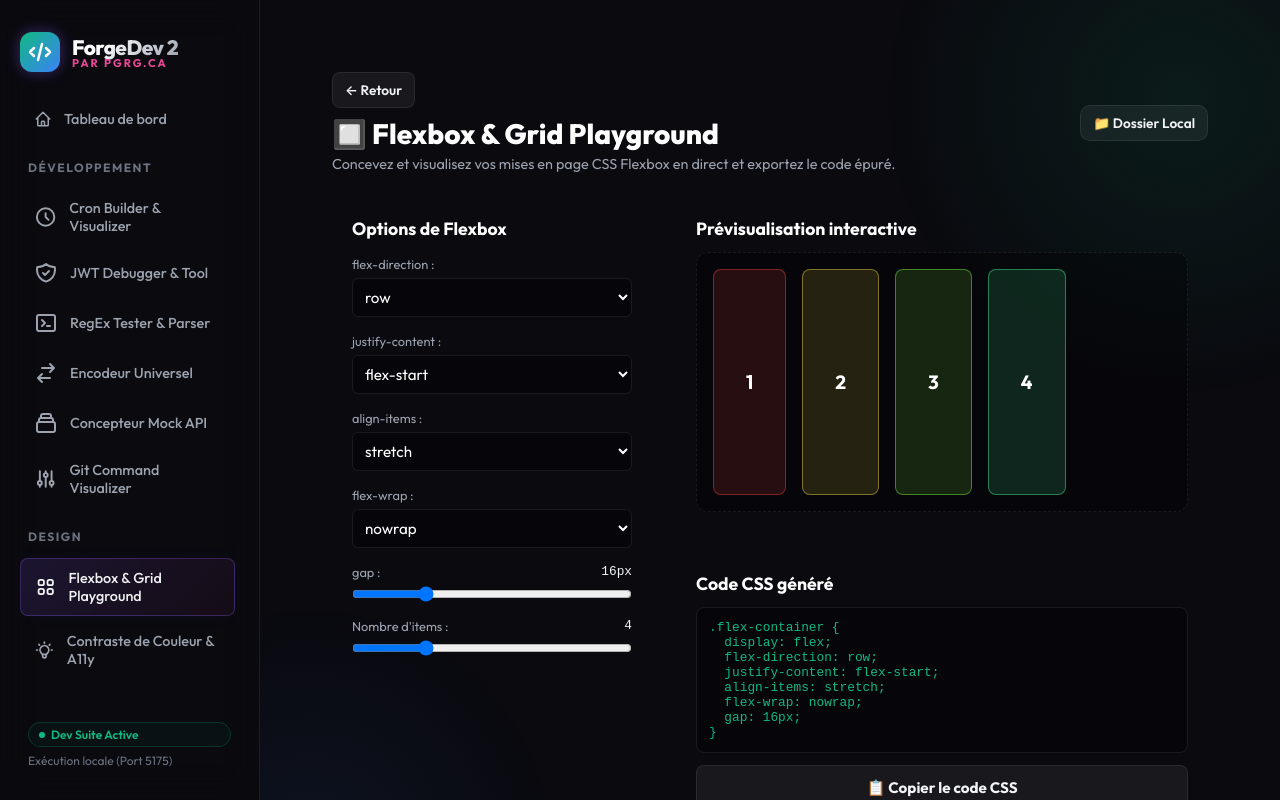
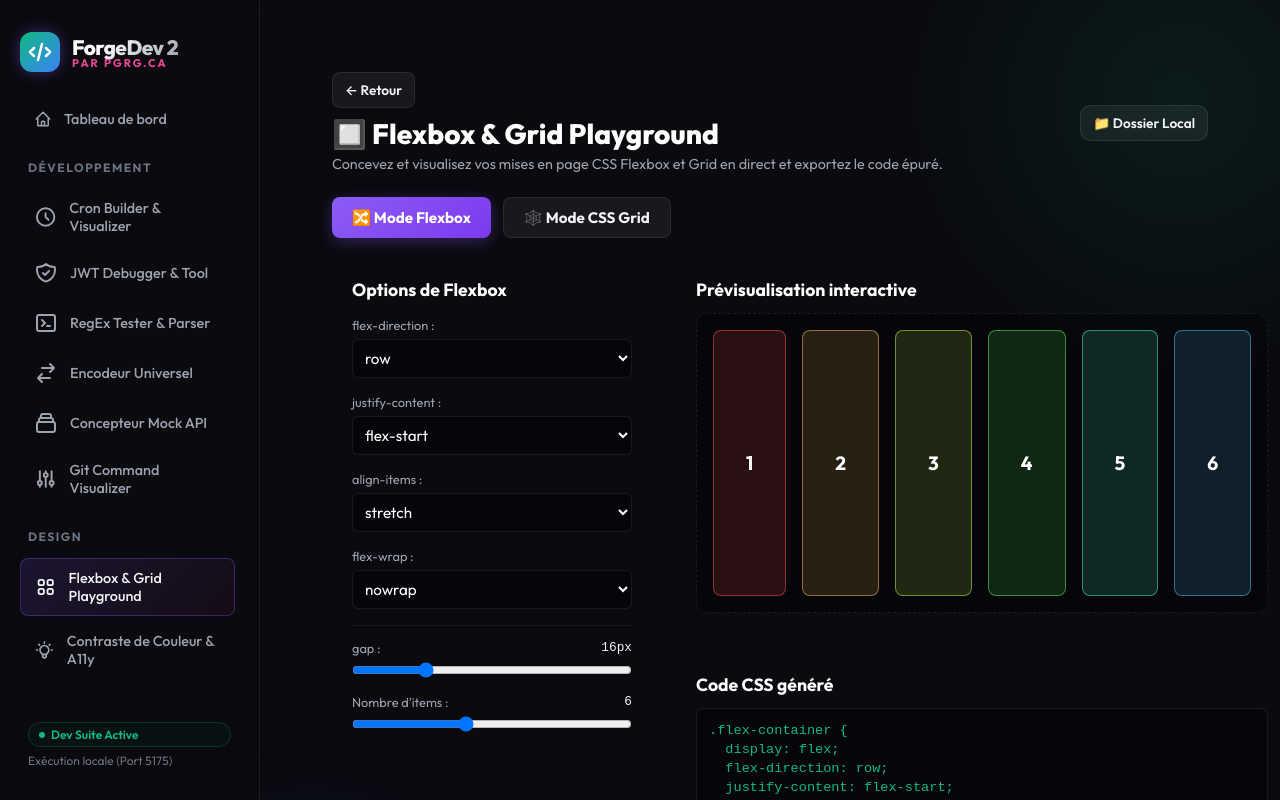
Before and after one commit to freeforgecontact-ai/freeforge, a React (Vite) app: page / in a window 1280 px wide. Both pictures are taken after a click on the button "Flexbox & Grid Playground". Shown: the top 800 px of the page. Built offline with nearby package versions, Linux system fonts and the light colour scheme.

Commit message:
feat: complete dev2 tools (CSS Grid tab, Mock API persistence)

```diff
--- a/src/App.jsx
+++ b/src/App.jsx
@@ -102,7 +102,7 @@ export default function App() {
     {
       id: 'color_contrast',
       title: 'Contraste de Couleur & A11y',
-      desc: 'Vérifiez la conformité WCAG 2.1 et simulez le daltonisme en temps réel sur Canvas.',
+      desc: 'Vérifiez la conformité WCAG 2.1 et simulez le daltonisme en temps réel avec des filtres de matrices de couleurs SVG.',
       category: 'design',
       icon: (
         <svg xmlns="http://www.w3.org/2000/svg" fill="none" viewBox="0 0 24 24" stroke="currentColor" strokeWidth="2" style={{width:24, height:24}}>
--- a/src/tools/FlexboxPlayground.jsx
+++ b/src/tools/FlexboxPlayground.jsx
@@ -2,14 +2,26 @@ import React, { useState } from 'react';
 import FolderButton from '../components/FolderButton';
 
 export default function FlexboxPlayground({ goBack }) {
+  const [activeTab, setActiveTab] = useState('flex'); // 'flex' | 'grid'
+
+  // Flexbox states
   const [direction, setDirection] = useState('row');
   const [justify, setJustify] = useState('flex-start');
   const [align, setAlign] = useState('stretch');
   const [wrap, setWrap] = useState('nowrap');
+
+  // Grid states
+  const [gridCols, setGridCols] = useState('repeat(3, 1fr)');
+  const [gridRows, setGridRows] = useState('auto');
+  const [justifyItems, setJustifyItems] = useState('stretch');
+  const [alignItems, setAlignItems] = useState('stretch');
+
+  // Common states
   const [gap, setGap] = useState(16);
-  const [itemCount, setItemCount] = useState(4);
+  const [itemCount, setItemCount] = useState(6);
 
   const generateCss = () => {
+    if (activeTab === 'flex') {
       return `.flex-container {
   display: flex;
   flex-direction: ${direction};
@@ -18,6 +30,16 @@ export default function FlexboxPlayground({ goBack }) {
   flex-wrap: ${wrap};
   gap: ${gap}px;
 }`;
+    } else {
+      return `.grid-container {
+  display: grid;
+  grid-template-columns: ${gridCols};
+  grid-template-rows: ${gridRows};
+  justify-items: ${justifyItems};
+  align-items: ${alignItems};
+  gap: ${gap}px;
+}`;
+    }
   };
 
   const handleCopyCss = () => {
@@ -36,18 +58,41 @@ export default function FlexboxPlayground({ goBack }) {
             🔲 Flexbox & Grid Playground
           </h1>
           <p style={{ fontSize: '0.9rem', color: 'var(--text-secondary)', marginTop: 4 }}>
-            Concevez et visualisez vos mises en page CSS Flexbox en direct et exportez le code épuré.
+            Concevez et visualisez vos mises en page CSS Flexbox et Grid en direct et exportez le code épuré.
           </p>
         </div>
         <FolderButton toolId="flexbox_playground" toolName="FlexboxPlayground" />
       </div>
 
+      {/* Tabs */}
+      <div style={{ display: 'flex', gap: 12, marginBottom: 20 }} className="no-print">
+        <button
+          onClick={() => setActiveTab('flex')}
+          className={`btn-premium ${activeTab === 'flex' ? 'btn-primary' : 'btn-secondary'}`}
+          style={{ padding: '10px 20px', borderRadius: 8, fontWeight: 'bold' }}
+        >
+          🔀 Mode Flexbox
+        </button>
+        <button
+          onClick={() => setActiveTab('grid')}
+          className={`btn-premium ${activeTab === 'grid' ? 'btn-primary' : 'btn-secondary'}`}
+          style={{ padding: '10px 20px', borderRadius: 8, fontWeight: 'bold' }}
+        >
+          🕸️ Mode CSS Grid
+        </button>
+      </div>
+
       <div style={{ display: 'grid', gridTemplateColumns: '320px 1fr', gap: 24 }}>
+
         {/* Left column: Controls */}
         <div className="glass-panel" style={{ padding: 20, borderRadius: 16, display: 'flex', flexDirection: 'column', gap: 16 }}>
-          <h2 style={{ fontSize: '1.1rem', fontWeight: 700, color: 'white' }}>Options de Flexbox</h2>
+          <h2 style={{ fontSize: '1.1rem', fontWeight: 700, color: 'white', margin: 0 }}>
+            {activeTab === 'flex' ? 'Options de Flexbox' : 'Options de CSS Grid'}
+          </h2>
 
-          {/* flex-direction */}
+          {activeTab === 'flex' ? (
+            /* Flexbox controls */
+            <>
               <div style={{ display: 'flex', flexDirection: 'column', gap: 6 }}>
                 <label style={{ fontSize: '0.8rem', color: 'var(--text-secondary)' }}>flex-direction :</label>
                 <select value={direction} onChange={(e) => setDirection(e.target.value)} className="input-premium" style={{ width: '100%', padding: 8, borderRadius: 6, backgroundColor: 'rgba(0,0,0,0.3)', color: 'white', border: '1px solid var(--border-light)' }}>
@@ -58,7 +103,6 @@ export default function FlexboxPlayground({ goBack }) {
                 </select>
               </div>
 
-          {/* justify-content */}
               <div style={{ display: 'flex', flexDirection: 'column', gap: 6 }}>
                 <label style={{ fontSize: '0.8rem', color: 'var(--text-secondary)' }}>justify-content :</label>
                 <select value={justify} onChange={(e) => setJustify(e.target.value)} className="input-premium" style={{ width: '100%', padding: 8, borderRadius: 6, backgroundColor: 'rgba(0,0,0,0.3)', color: 'white', border: '1px solid var(--border-light)' }}>
@@ -71,7 +115,6 @@ export default function FlexboxPlayground({ goBack }) {
                 </select>
               </div>
 
-          {/* align-items */}
               <div style={{ display: 'flex', flexDirection: 'column', gap: 6 }}>
                 <label style={{ fontSize: '0.8rem', color: 'var(--text-secondary)' }}>align-items :</label>
                 <select value={align} onChange={(e) => setAlign(e.target.value)} className="input-premium" style={{ width: '100%', padding: 8, borderRadius: 6, backgroundColor: 'rgba(0,0,0,0.3)', color: 'white', border: '1px solid var(--border-light)' }}>
@@ -83,7 +126,6 @@ export default function FlexboxPlayground({ goBack }) {
                 </select>
               </div>
 
-          {/* flex-wrap */}
               <div style={{ display: 'flex', flexDirection: 'column', gap: 6 }}>
                 <label style={{ fontSize: '0.8rem', color: 'var(--text-secondary)' }}>flex-wrap :</label>
                 <select value={wrap} onChange={(e) => setWrap(e.target.value)} className="input-premium" style={{ width: '100%', padding: 8, borderRadius: 6, backgroundColor: 'rgba(0,0,0,0.3)', color: 'white', border: '1px solid var(--border-light)' }}>
@@ -92,9 +134,54 @@ export default function FlexboxPlayground({ goBack }) {
                   <option value="wrap-reverse">wrap-reverse</option>
                 </select>
               </div>
+            </>
+          ) : (
+            /* CSS Grid controls */
+            <>
+              <div style={{ display: 'flex', flexDirection: 'column', gap: 6 }}>
+                <label style={{ fontSize: '0.8rem', color: 'var(--text-secondary)' }}>grid-template-columns :</label>
+                <select value={gridCols} onChange={(e) => setGridCols(e.target.value)} className="input-premium" style={{ width: '100%', padding: 8, borderRadius: 6, backgroundColor: 'rgba(0,0,0,0.3)', color: 'white', border: '1px solid var(--border-light)' }}>
+                  <option value="repeat(3, 1fr)">repeat(3, 1fr)</option>
+                  <option value="repeat(2, 1fr)">repeat(2, 1fr)</option>
+                  <option value="repeat(4, 1fr)">repeat(4, 1fr)</option>
+                  <option value="1fr 2fr 1fr">1fr 2fr 1fr (Asymétrique)</option>
+                  <option value="repeat(auto-fill, minmax(100px, 1fr))">repeat(auto-fill, minmax(100px, 1fr))</option>
+                </select>
+              </div>
 
-          {/* gap */}
               <div style={{ display: 'flex', flexDirection: 'column', gap: 6 }}>
+                <label style={{ fontSize: '0.8rem', color: 'var(--text-secondary)' }}>grid-template-rows :</label>
+                <select value={gridRows} onChange={(e) => setGridRows(e.target.value)} className="input-premium" style={{ width: '100%', padding: 8, borderRadius: 6, backgroundColor: 'rgba(0,0,0,0.3)', color: 'white', border: '1px solid var(--border-light)' }}>
+                  <option value="auto">auto</option>
+                  <option value="repeat(2, 1fr)">repeat(2, 1fr)</option>
+                  <option value="100px auto">100px auto</option>
+                </select>
+              </div>
+
+              <div style={{ display: 'flex', flexDirection: 'column', gap: 6 }}>
+                <label style={{ fontSize: '0.8rem', color: 'var(--text-secondary)' }}>justify-items :</label>
+                <select value={justifyItems} onChange={(e) => setJustifyItems(e.target.value)} className="input-premium" style={{ width: '100%', padding: 8, borderRadius: 6, backgroundColor: 'rgba(0,0,0,0.3)', color: 'white', border: '1px solid var(--border-light)' }}>
+                  <option value="stretch">stretch</option>
+                  <option value="start">start</option>
+                  <option value="end">end</option>
+                  <option value="center">center</option>
+                </select>
+              </div>
+
+              <div style={{ display: 'flex', flexDirection: 'column', gap: 6 }}>
+                <label style={{ fontSize: '0.8rem', color: 'var(--text-secondary)' }}>align-items :</label>
+                <select value={alignItems} onChange={(e) => setAlignItems(e.target.value)} className="input-premium" style={{ width: '100%', padding: 8, borderRadius: 6, backgroundColor: 'rgba(0,0,0,0.3)', color: 'white', border: '1px solid var(--border-light)' }}>
+                  <option value="stretch">stretch</option>
+                  <option value="start">start</option>
+                  <option value="end">end</option>
+                  <option value="center">center</option>
+                </select>
+              </div>
+            </>
+          )}
+
+          {/* Common controls: Gap and Item count */}
+          <div style={{ display: 'flex', flexDirection: 'column', gap: 6, borderTop: '1px solid rgba(255,255,255,0.06)', paddingTop: 14 }}>
             <div style={{ display: 'flex', justifyContent: 'space-between' }}>
               <label style={{ fontSize: '0.8rem', color: 'var(--text-secondary)' }}>gap :</label>
               <span style={{ fontSize: '0.8rem', fontFamily: 'monospace' }}>{gap}px</span>
@@ -109,7 +196,6 @@ export default function FlexboxPlayground({ goBack }) {
             />
           </div>
 
-          {/* Item count */}
           <div style={{ display: 'flex', flexDirection: 'column', gap: 6 }}>
             <div style={{ display: 'flex', justifyContent: 'space-between' }}>
               <label style={{ fontSize: '0.8rem', color: 'var(--text-secondary)' }}>Nombre d'items :</label>
@@ -118,7 +204,7 @@ export default function FlexboxPlayground({ goBack }) {
             <input
               type="range"
               min="2"
-              max="10"
+              max="12"
               value={itemCount}
               onChange={(e) => setItemCount(parseInt(e.target.value))}
               style={{ width: '100%' }}
@@ -130,9 +216,10 @@ export default function FlexboxPlayground({ goBack }) {
         <div style={{ display: 'flex', flexDirection: 'column', gap: 20 }}>
           {/* Visual container */}
           <div className="glass-panel" style={{ padding: 20, borderRadius: 16, display: 'flex', flexDirection: 'column', gap: 12 }}>
-            <h2 style={{ fontSize: '1.1rem', fontWeight: 700, color: 'white' }}>Prévisualisation interactive</h2>
+            <h2 style={{ fontSize: '1.1rem', fontWeight: 700, color: 'white', margin: 0 }}>Prévisualisation interactive</h2>
+
             <div
-              style={{
+              style={activeTab === 'flex' ? {
                 display: 'flex',
                 flexDirection: direction,
                 justifyContent: justify,
@@ -142,28 +229,42 @@ export default function FlexboxPlayground({ goBack }) {
                 backgroundColor: 'rgba(0,0,0,0.3)',
                 border: '1px dashed var(--border-light)',
                 borderRadius: 12,
-                minHeight: 260,
+                minHeight: 300,
                 padding: 16,
-                transition: 'all 0.2s'
+                transition: 'all 0.25s'
+              } : {
+                display: 'grid',
+                gridTemplateColumns: gridCols,
+                gridTemplateRows: gridRows,
+                justifyItems: justifyItems,
+                alignItems: alignItems,
+                gap: `${gap}px`,
+                backgroundColor: 'rgba(0,0,0,0.3)',
+                border: '1px dashed var(--border-light)',
+                borderRadius: 12,
+                minHeight: 300,
+                padding: 16,
+                transition: 'all 0.25s'
               }}
             >
               {Array.from({ length: itemCount }).map((_, idx) => (
                 <div
                   key={idx}
                   style={{
-                    backgroundColor: `hsla(${(idx * 50) % 360}, 70%, 55%, 0.15)`,
-                    border: `1.5px solid hsla(${(idx * 50) % 360}, 70%, 55%, 0.5)`,
+                    backgroundColor: `hsla(${(idx * 40) % 360}, 75%, 60%, 0.15)`,
+                    border: `1.5px solid hsla(${(idx * 40) % 360}, 75%, 60%, 0.55)`,
                     borderRadius: 8,
-                    padding: '24px 32px',
+                    padding: activeTab === 'flex' ? '24px 32px' : '18px 24px',
                     color: 'white',
                     fontWeight: 'bold',
                     fontSize: '1.2rem',
                     textAlign: 'center',
-                    minWidth: 60,
-                    minHeight: 60,
+                    minWidth: 50,
+                    minHeight: 50,
                     display: 'flex',
                     alignItems: 'center',
-                    justifyContent: 'center'
+                    justifyContent: 'center',
+                    transition: 'all 0.2s'
                   }}
                 >
                   {idx + 1}
@@ -174,8 +275,8 @@ export default function FlexboxPlayground({ goBack }) {
 
           {/* Generated code */}
           <div className="glass-panel" style={{ padding: 20, borderRadius: 16, display: 'flex', flexDirection: 'column', gap: 12 }}>
-            <h2 style={{ fontSize: '1.1rem', fontWeight: 700, color: 'white' }}>Code CSS généré</h2>
-            <pre style={{ backgroundColor: 'rgba(0,0,0,0.3)', padding: 12, borderRadius: 8, fontSize: '0.8rem', fontFamily: 'monospace', border: '1px solid var(--border-light)', overflowX: 'auto', margin: 0, color: '#10b981' }}>
+            <h2 style={{ fontSize: '1.1rem', fontWeight: 700, color: 'white', margin: 0 }}>Code CSS généré</h2>
+            <pre style={{ backgroundColor: 'rgba(0,0,0,0.3)', padding: 12, borderRadius: 8, fontSize: '0.85rem', fontFamily: 'monospace', border: '1px solid var(--border-light)', overflowX: 'auto', margin: 0, color: '#10b981', lineHeight: '1.4' }}>
               {generateCss()}
             </pre>
             <button onClick={handleCopyCss} className="btn-premium btn-secondary" style={{ width: '100%', padding: 12, borderRadius: 8, fontWeight: 'bold', justifyContent: 'center' }}>
@@ -183,6 +284,7 @@ export default function FlexboxPlayground({ goBack }) {
             </button>
           </div>
         </div>
+
       </div>
     </div>
   );
```
Also changed, not shown: src/tools/MockApiServer.jsx (+18 -6 lines). Lines whose indentation alone changed are shown as unchanged.
